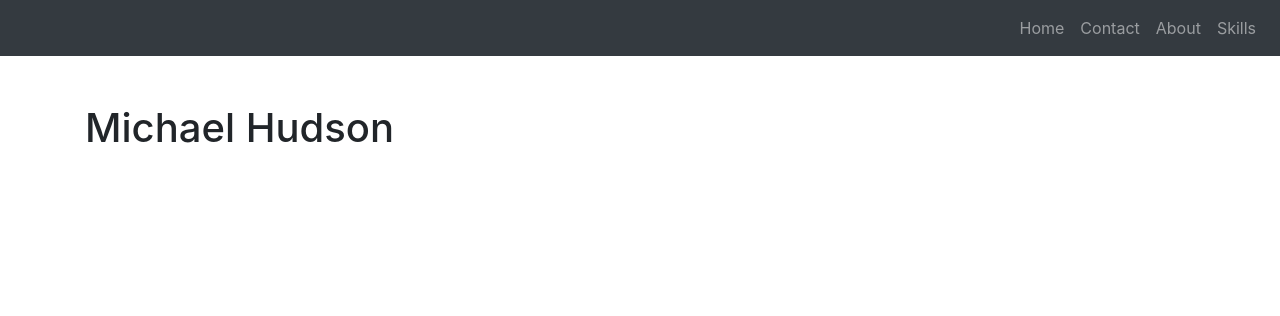
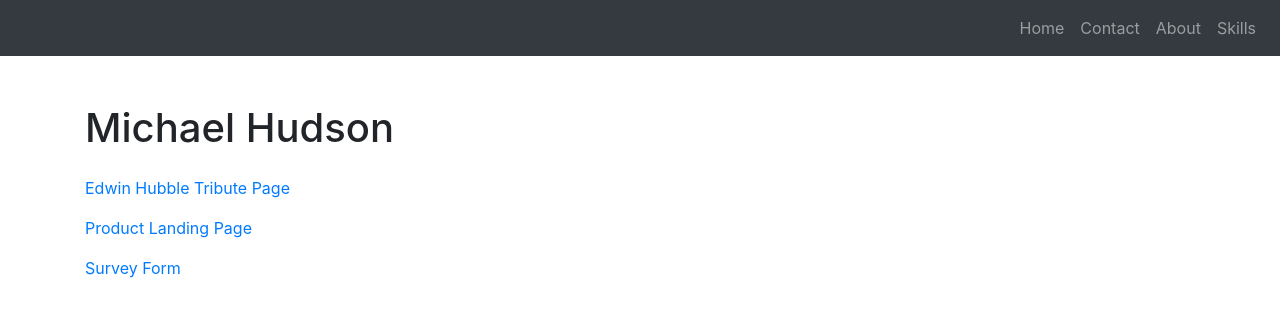
Before and after one commit to MichaelHudson97/web-portfolio, a website: page src/index.html in a window 1280 px wide. Drawn offline with nearby package versions, Linux system fonts and the light colour scheme.

Commit message:
added links to projects

```diff
--- a/src/index.html
+++ b/src/index.html
@@ -39,6 +39,15 @@
     </nav>
     <main class="container">
       <h1 class="pt-5 mb-4">Michael Hudson</h1>
+      <p>
+        <a href="https://edwinhubble.netlify.app">Edwin Hubble Tribute Page</a>
+      </p>
+      <p>
+        <a href="https://michaels-product-landing-page.netlify.app"
+          >Product Landing Page</a
+        >
+      </p>
+      <p><a href="https://michaels-survey-form.netlify.app">Survey Form</a></p>
     </main>
     <script
       src="https://code.jquery.com/jquery-3.5.1.slim.min.js"
```
